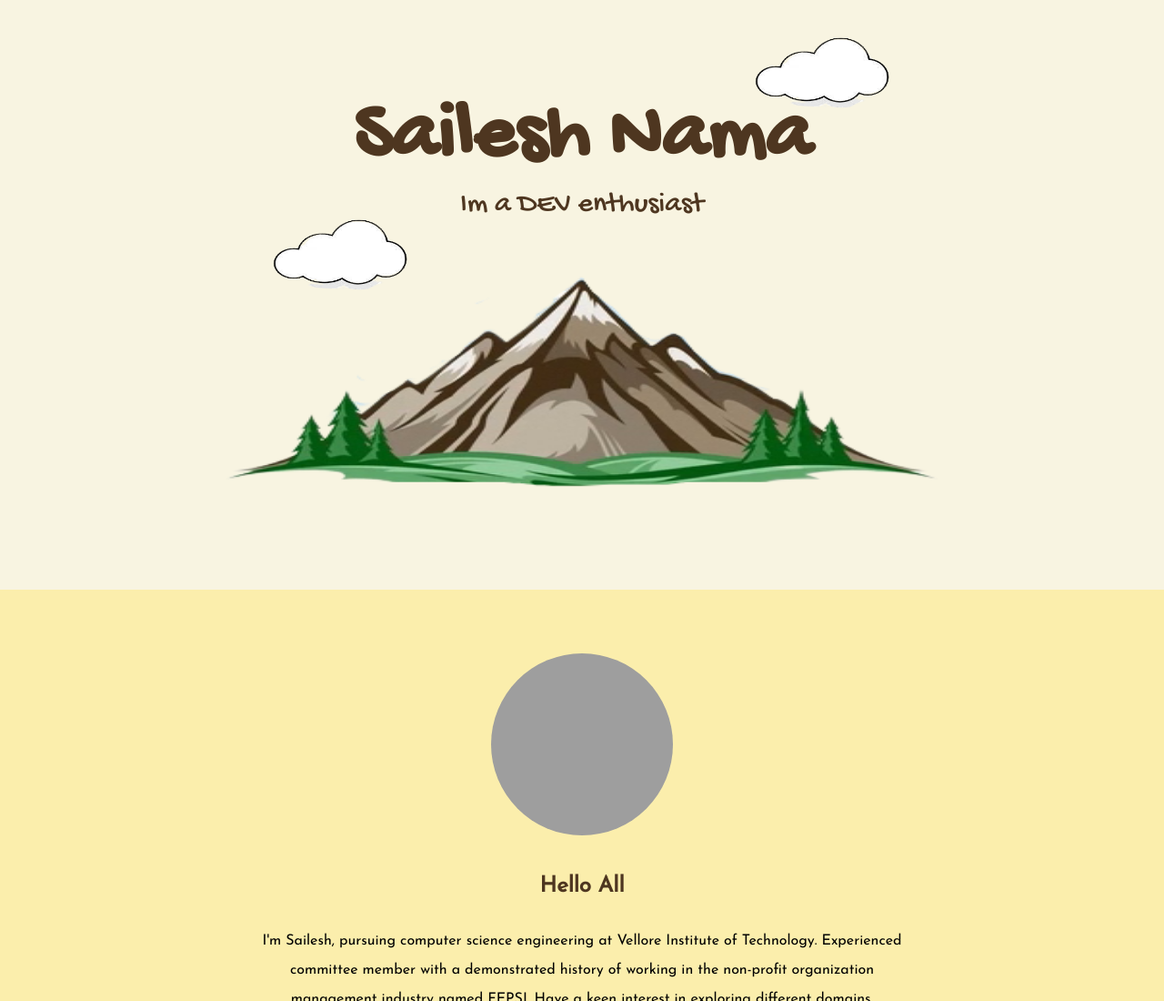
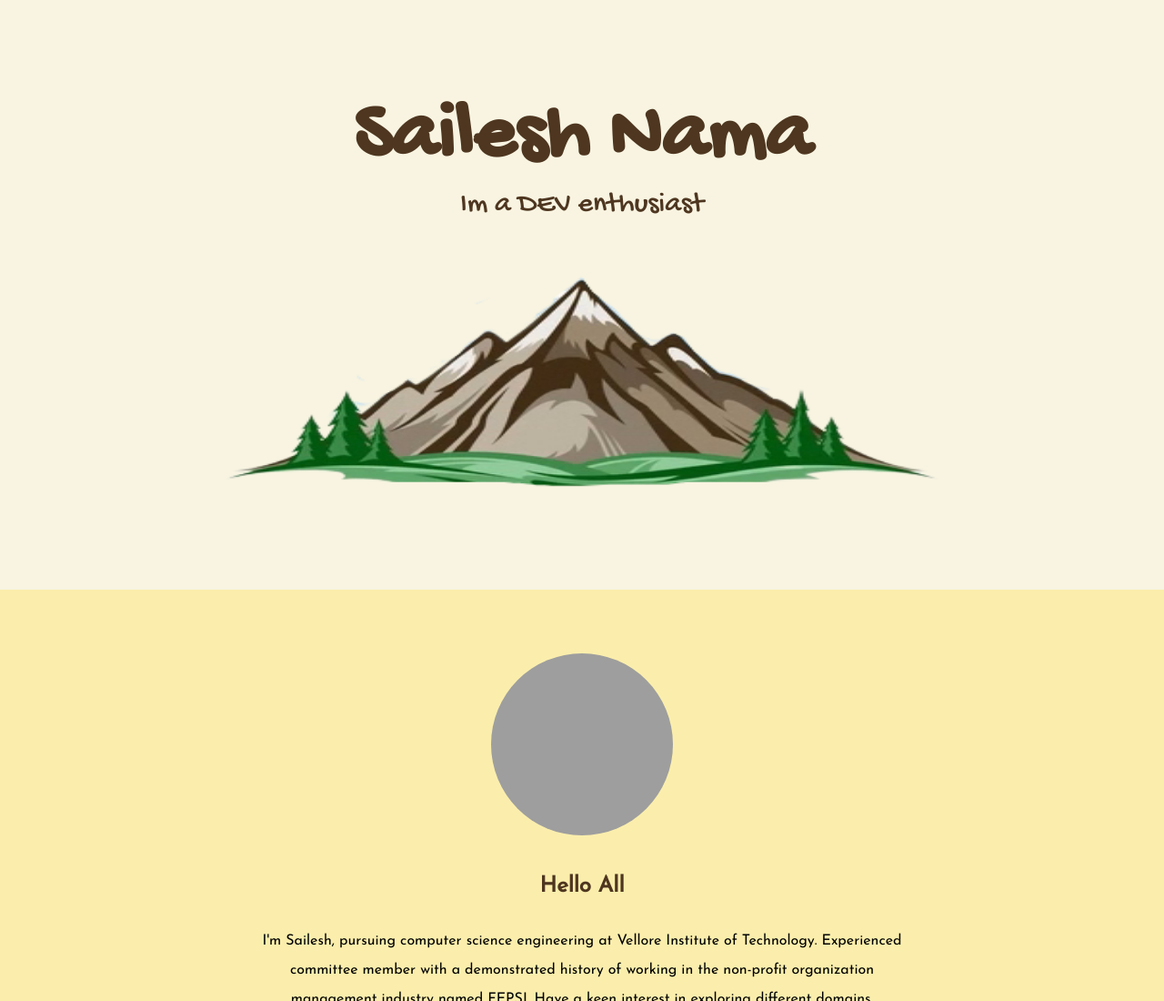
Before and after one commit to sailesh-nama/My-Profile, a plain HTML site: page index.html in a window 1280 px wide. Shown: the top 1100 px of the page at 91% size. Drawn offline with Linux system fonts and the light colour scheme; grey boxes are pictures that could not be loaded.

Commit message:
Update index.html

```diff
--- a/index.html
+++ b/index.html
@@ -10,10 +10,10 @@
   </head>
   <body>
     <div class="top">
-      <img class="cloud topcloud" src="cloud.png" alt="cloud-img">
+      <!--<img class="cloud topcloud" src="cloud.png" alt="cloud-img">-->
       <h1>Sailesh Nama</h1>
       <p class="desc">Im a DEV enthusiast</p>
-      <img class="cloud bottomcloud" src="cloud.png" alt="cloud-img">
+      <!--<img class="cloud bottomcloud" src="cloud.png" alt="cloud-img">-->
       <img src="mountain.png" alt="mountain-img" width="800px" height="400px">
     </div>
     <div class="middle">
```
